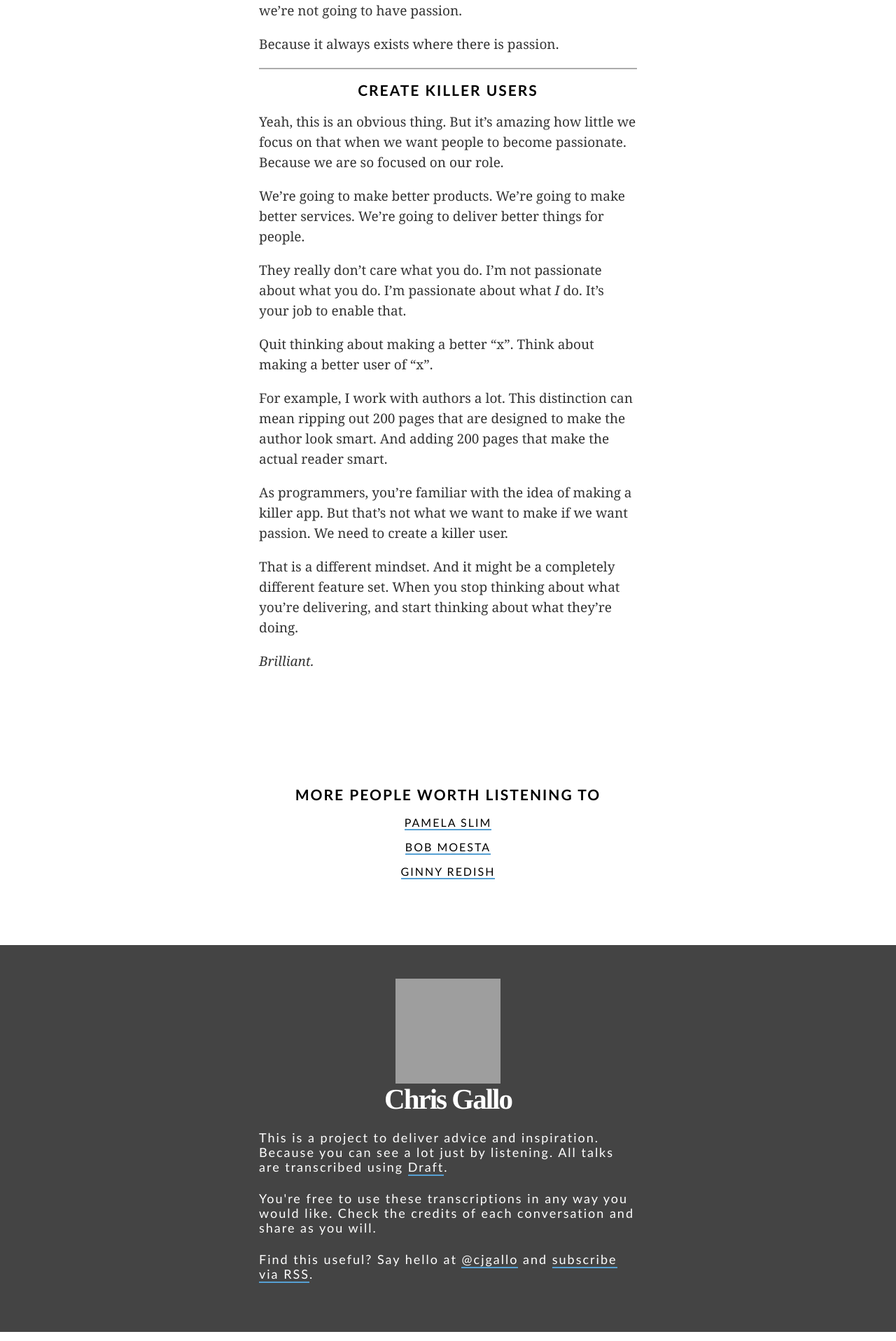
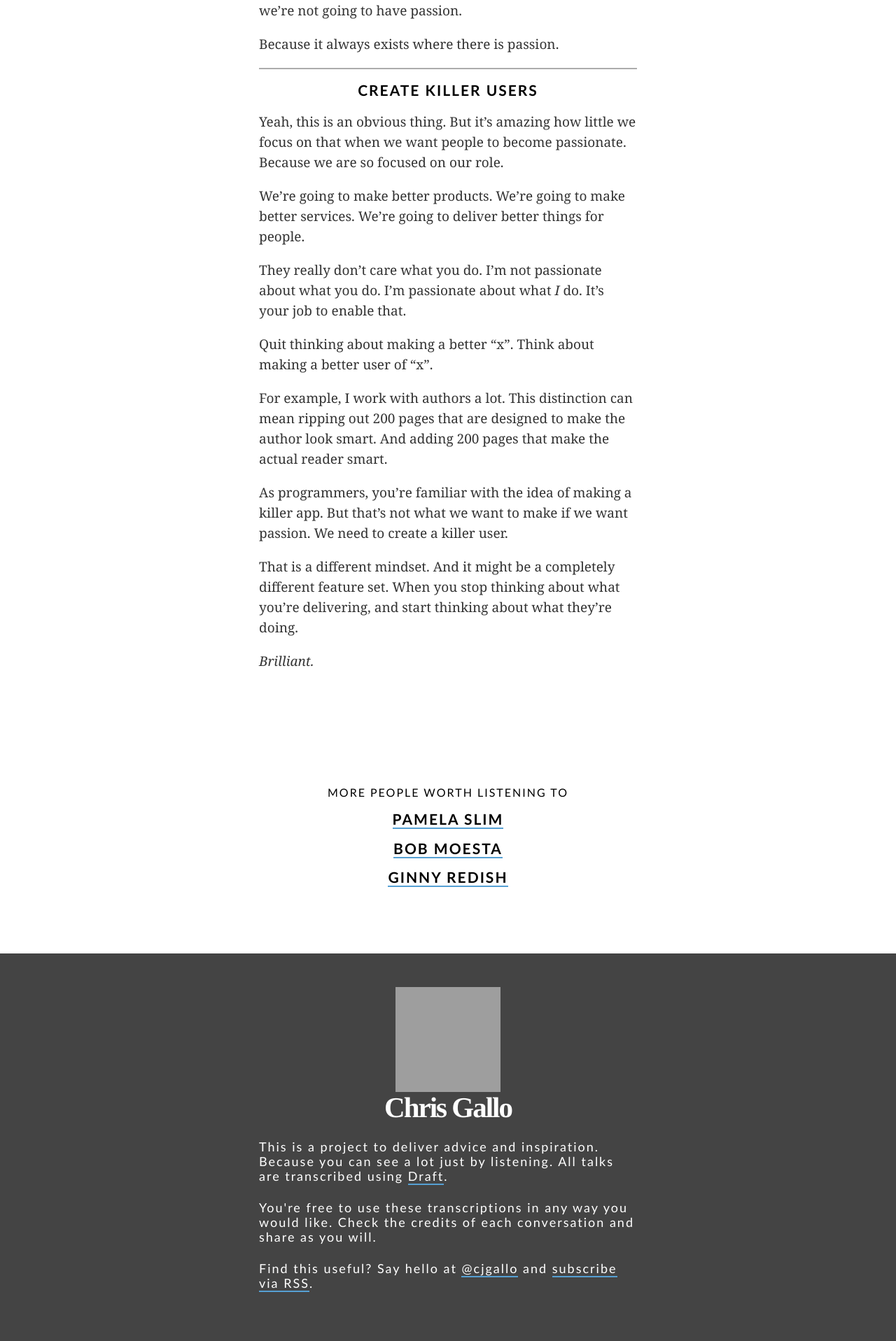
Before and after one commit to gallochris/people, a Jekyll site: the page built from _posts/2014-01-25-kathy-sierra.md, in a window 1280 px wide. Shown: the part 983-2900 px from the top of the page at 70% size. Built offline with Jekyll 4.4.1, drawn with Linux system fonts in a browser that asks for light colours; Markdown is read by kramdown in place of the engine named in the settings; grey boxes are pictures that could not be loaded.

Commit message:
Update post.html

```diff
--- a/_layouts/post.html
+++ b/_layouts/post.html
@@ -10,13 +10,13 @@ layout: default
       </div>
 
 <div class="quinshad">
-<h2>More People Worth Listening To</h2>
+<h3>More People Worth Listening To</h3>
     {% for post in site.related_posts limit:3 %}
-        <h3>
+        <h2>
           <a href="{{ post.url }}">
             {{ post.title }}
           </a>
-        </h3>
+        </h2>
     {% endfor %}
 
 </div>
```
